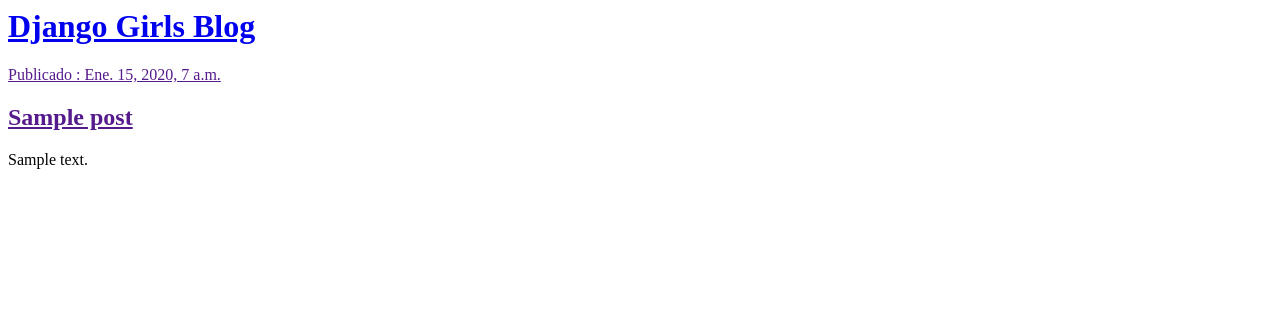
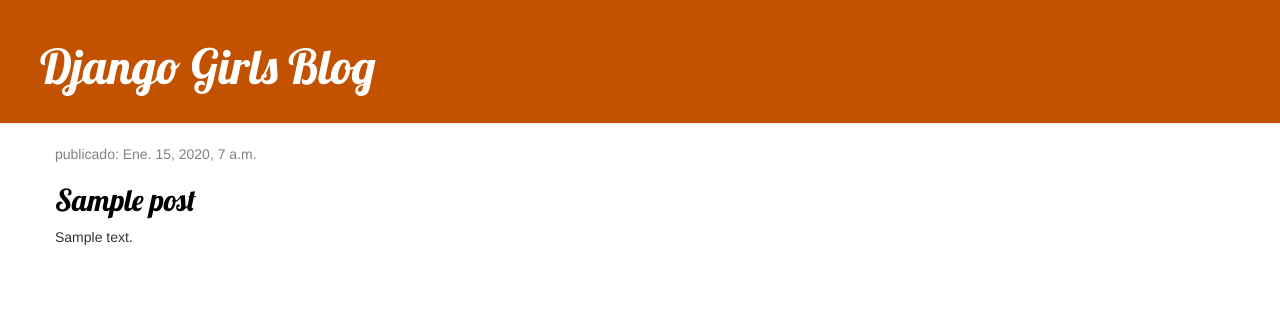
Before and after one commit to dangonzalezf/my-first-blog, a Django app: page / in a window 1280 px wide. Shown: the top 316 px of the page. Run offline with Django 3.2, Linux system fonts and the light colour scheme; tables that the repository leaves empty hold one stand-in row (values such as "Sample post"); some libraries are stand-ins or nearby versions.

Commit message:
Agregadas vistas y plantilla para el detalle del post del blog así como también CSS para el sitio.

```diff
--- /dev/null
+++ b/blog/static/css/blog.css
@@ -0,0 +1,46 @@
+.page-header {
+    background-color: #C25100;
+    margin-top: 0;
+    padding: 20px 20px 20px 40px;
+}
+
+.page-header h1, .page-header h1 a, .page-header h1 a:visited, .page-header h1 a:active {
+    color: #ffffff;
+    font-size: 36pt;
+    text-decoration: none;
+}
+
+.content {
+    margin-left: 40px;
+}
+
+h1, h2, h3, h4 {
+    font-family: 'Lobster', cursive;
+}
+
+.date {
+    color: #828282;
+}
+
+.save {
+    float: right;
+}
+
+.post-form textarea, .post-form input {
+    width: 100%;
+}
+
+.top-menu, .top-menu:hover, .top-menu:visited {
+    color: #ffffff;
+    float: right;
+    font-size: 26pt;
+    margin-right: 20px;
+}
+
+.post {
+    margin-bottom: 70px;
+}
+
+.post h2 a, .post h2 a:visited {
+    color: #000000;
+}
--- /dev/null
+++ b/blog/templates/blog/base.html
@@ -0,0 +1,23 @@
+{% load static %}
+<html>
+    <head>
+        <title>Django Girls blog</title>
+        <link rel="stylesheet" href="//maxcdn.bootstrapcdn.com/bootstrap/3.2.0/css/bootstrap.min.css">
+        <link rel="stylesheet" href="//maxcdn.bootstrapcdn.com/bootstrap/3.2.0/css/bootstrap-theme.min.css">
+        <link href='//fonts.googleapis.com/css?family=Lobster&subset=latin,latin-ext' rel='stylesheet' type='text/css'>
+        <link rel="stylesheet" href="{% static 'css/blog.css' %}">
+    </head>
+   <body>
+    <div class="page-header">
+        <h1><a href="/">Django Girls Blog</a></h1>
+    </div>
+    <div class="content container">
+        <div class="row">
+            <div class="col-md-8">
+            {% block content %}
+            {% endblock %}
+            </div>
+        </div>
+    </div>
+</body>
+</html>
--- a/blog/templates/blog/post_list.html
+++ b/blog/templates/blog/post_list.html
@@ -1,30 +1,13 @@
-<html>
-    <head>
-        <title>Django Girls blog</title>
-    </head>
-    <body>
-        <div>
-            <h1><a href="/">Django Girls Blog</a></h1>
+{% extends 'blog/base.html'%}
+
+{% block content %}
+    {% for post in posts %}
+        <div class="post">
+            <div class="date">
+                <p>publicado: {{ post.published_date }}</p>
+            </div>
+            <h2><a href="{% url 'post_detail' pk=post.pk %}">{{ post.title }}</a></h2>
+            <p>{{ post.text|linebreaksbr }}</p>
         </div>
-
-        <div>
-            <!-- <p>published: 14.06.2014, 12:14</p>
-            <h2><a href="">My first post</a></h2>
-            <p>Aenean eu leo quam. Pellentesque ornare sem lacinia quam venenatis vestibulum. Donec id elit non mi porta gravida at eget metus. Fusce dapibus, tellus ac cursus commodo, tortor mauris condimentum nibh, ut fermentum massa justo sit amet risus.</p>
-        </div>
-
-        <div>
-            <p>published: 14.06.2014, 12:14</p>
-            <h2><a href="">My second post</a></h2>
-            <p>Aenean eu leo quam. Pellentesque ornare sem lacinia quam venenatis vestibulum. Donec id elit non mi porta gravida at eget metus. Fusce dapibus, tellus ac cursus commodo, tortor mauris condimentum nibh, ut f.</p> -->
-            <!--{{ posts }}-->
-            {% for post in posts %}
-            <div>
-                <p><a href="">Publicado : {{ post.published_date}} </a></p>
-                <h2><a href="">{{ post.title }}</a></h2>
-                <p>{{ post.text|linebreaksbr }}</p>
-            </div>
-            {% endfor %}
-        </div>
-    </body>
-</html>
+    {% endfor %}
+{% endblock %}
--- a/blog/urls.py
+++ b/blog/urls.py
@@ -3,4 +3,5 @@ from . import views
 
 urlpatterns = [
     path('', views.post_list, name='post_list'),
+    path('post/<int:pk>/', views.post_detail, name='post_detail'),
 ]
--- a/blog/views.py
+++ b/blog/views.py
@@ -1,4 +1,4 @@
-from django.shortcuts import render
+from django.shortcuts import render, get_object_or_404
 
 from .models import Post
 
@@ -10,3 +10,7 @@ def post_list(request):
 
     posts = Post.objects.filter(published_date__lte=timezone.now()).order_by('published_date')
     return render(request, 'blog/post_list.html', {'posts': posts})
+
+def post_detail(request, pk):
+    post = get_object_or_404(Post,pk=pk)
+    return render(request, 'blog/post_detail.html', { 'post': post})
```
Also changed, not shown: blog/templates/blog/post_detail.html (added, +12 -0 lines).
